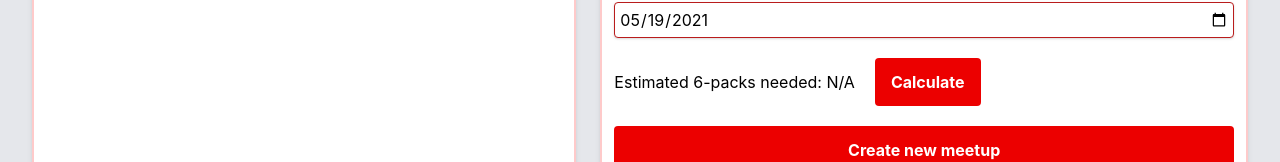
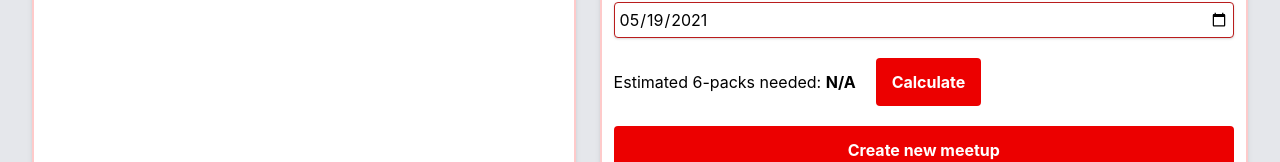
Before and after one commit to AleSua93/santander-test, a React (Create React App) app in the folder frontend/: page /admin in a window 1280 px wide. Shown: the part 344-506 px from the top of the page. Built offline with nearby package versions, Linux system fonts and the light colour scheme; no server answers.

Commit message:
Minor changes

```diff
--- a/frontend/src/components/CreateMeetupForm/CreateMeetupForm.tsx
+++ b/frontend/src/components/CreateMeetupForm/CreateMeetupForm.tsx
@@ -110,7 +110,7 @@ const CreateMeetupForm = ({ apiService }: CreateMeetupFormProps) =>{
           </label>
           <div className="flex flex-column items-center mr-2">
             <div className="mr-5">
-              Estimated 6-packs needed: {estimatedBeerPacks ?? "N/A"}
+              Estimated 6-packs needed: <span className="font-bold">{estimatedBeerPacks ?? "N/A"}</span>
             </div>
             <button className="btn btn-santander" onClick={getEstimatedBeerPacks}>Calculate</button>
           </div>
```
Also changed, not shown: 2 other files (tests, documents, lock files or other folders).
